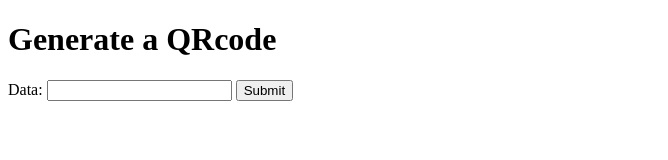
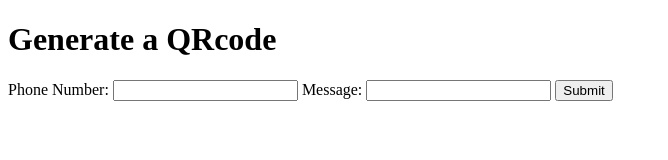
Before and after one commit to ahmedaashraf/GenerateCode, a plain HTML site: page QRcode.html in a window 1280 px wide. Shown: the whole page, without its empty margins (0-668 px from the left). Drawn offline with Linux system fonts and the light colour scheme.

Commit message:
Update QRcode HTML

```diff
--- a/QRcode.html
+++ b/QRcode.html
@@ -4,7 +4,7 @@
         <meta charset="UTF-8" />
         <meta name="viewport"
               content="width=device-width, initial-scale=1.0" />
-        <title>Generate</title>
+        <title>Document</title>
         <script src="script.js">
 
         </script>
@@ -16,8 +16,10 @@
         <button><a href="https://chart.googleapis.com/chart?cht=qr&chs=200x200&chl=data">Generate</a></button> -->
 
         <form id="form" onsubmit="return false;">
-            <label for="text">Data:</label>
-            <input type="text" id="data" />
+            <label for="phonenumber">Phone Number:</label>
+            <input type="phonenumber" id="data" />
+	    <label for="message">Message:</label>
+	    <input type="message" id="data2"/>
             <input type="submit" onclick="generate();" />
         </form>
 
```
